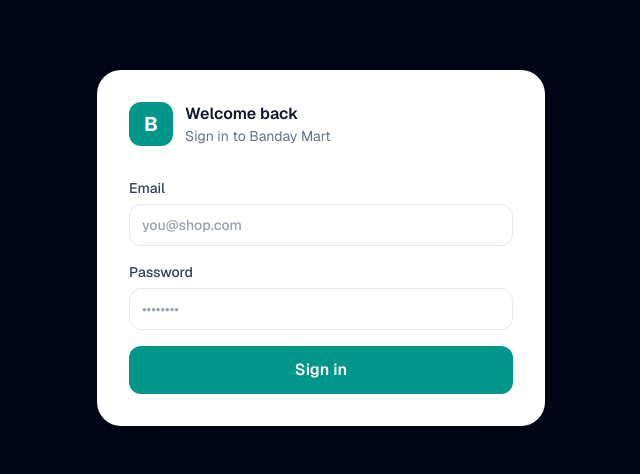
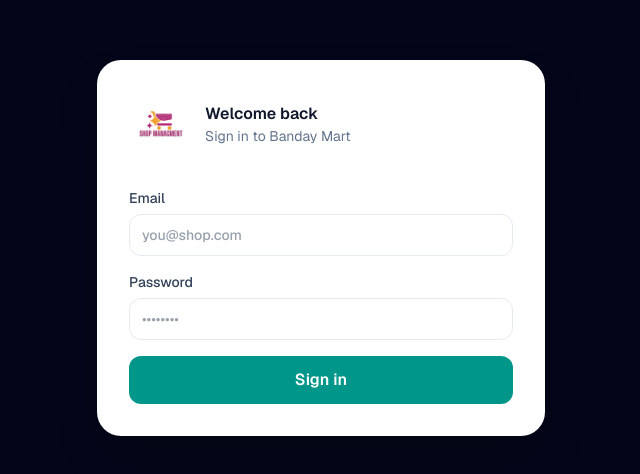
Before and after one commit to banday72/Smart-Shop-Managment, a Next.js app: page /login in a window 1280 px wide. Shown: the part 152-626 px from the top of the page, without its empty margins (319-959 px from the left). Built offline with nearby package versions, Linux system fonts and the light colour scheme.

Commit message:
Add shop management logo
Use the supplied logo in metadata, favicon, dashboard navigation, and login branding.

Co-authored-by: Copilot <223556219+Copilot@users.noreply.github.com>

```diff
--- a/src/app/dashboard/page.tsx
+++ b/src/app/dashboard/page.tsx
@@ -1,4 +1,5 @@
 import Link from "next/link";
+import Image from "next/image";
 import {
   AlertTriangle,
   ArrowDownToLine,
@@ -38,7 +39,7 @@ export default async function DashboardPage() {
     <div className="min-h-screen bg-[#f6f8fb]">
       <aside className="fixed inset-y-0 left-0 hidden w-64 border-r bg-white px-4 py-6 lg:block">
         <div className="mb-9 flex items-center gap-3 px-3">
-          <div className="flex h-10 w-10 items-center justify-center rounded-xl bg-teal-600 text-lg font-bold text-white">B</div>
+          <Image src="/shop-management-logo.png" alt="Shop Management" width={48} height={48} className="h-12 w-12 rounded-xl object-cover" />
           <div><p className="font-semibold text-slate-900">Banday Mart</p><p className="text-xs text-slate-500">Shop management</p></div>
         </div>
         <nav className="space-y-1">
--- a/src/app/layout.tsx
+++ b/src/app/layout.tsx
@@ -13,8 +13,12 @@ const geistMono = Geist_Mono({
 });
 
 export const metadata: Metadata = {
-  title: "Banday Mart | Shop Management",
+  title: "Shop Management | Banday Mart",
   description: "Professional retail shop management and inventory system",
+  icons: {
+    icon: "/shop-management-logo.png",
+    apple: "/shop-management-logo.png",
+  },
 };
 
 export default function RootLayout({ children }: LayoutProps<"/">) {
--- a/src/app/login/page.tsx
+++ b/src/app/login/page.tsx
@@ -1,6 +1,7 @@
 "use client";
 
 import { FormEvent, useState } from "react";
+import Image from "next/image";
 import { useRouter } from "next/navigation";
 import { createClient } from "@/lib/supabase/client";
 
@@ -24,5 +25,5 @@ export default function LoginPage() {
     setLoading(false);
   }
 
-  return <main className="flex min-h-screen items-center justify-center bg-slate-950 px-5"><div className="w-full max-w-md rounded-3xl bg-white p-8 shadow-2xl"><div className="mb-8 flex items-center gap-3"><div className="flex h-11 w-11 items-center justify-center rounded-xl bg-teal-600 text-xl font-bold text-white">B</div><div><h1 className="font-semibold text-slate-900">Welcome back</h1><p className="text-sm text-slate-500">Sign in to Banday Mart</p></div></div><form onSubmit={handleSubmit} className="space-y-4"><label className="block text-sm font-medium text-slate-700">Email<input required name="email" type="email" className="mt-1.5 w-full rounded-xl border px-3 py-2.5" placeholder="you@shop.com" /></label><label className="block text-sm font-medium text-slate-700">Password<input required name="password" type="password" className="mt-1.5 w-full rounded-xl border px-3 py-2.5" placeholder="••••••••" /></label>{error && <p className="rounded-xl bg-rose-50 p-3 text-sm text-rose-700">{error}</p>}<button disabled={loading} className="w-full rounded-xl bg-teal-600 py-3 font-semibold text-white hover:bg-teal-700 disabled:opacity-60">{loading ? "Signing in..." : "Sign in"}</button></form></div></main>;
+  return <main className="flex min-h-screen items-center justify-center bg-slate-950 px-5"><div className="w-full max-w-md rounded-3xl bg-white p-8 shadow-2xl"><div className="mb-8 flex items-center gap-3"><Image src="/shop-management-logo.png" alt="Shop Management" width={64} height={64} className="h-16 w-16 rounded-2xl object-cover" /><div><h1 className="font-semibold text-slate-900">Welcome back</h1><p className="text-sm text-slate-500">Sign in to Banday Mart</p></div></div><form onSubmit={handleSubmit} className="space-y-4"><label className="block text-sm font-medium text-slate-700">Email<input required name="email" type="email" className="mt-1.5 w-full rounded-xl border px-3 py-2.5" placeholder="you@shop.com" /></label><label className="block text-sm font-medium text-slate-700">Password<input required name="password" type="password" className="mt-1.5 w-full rounded-xl border px-3 py-2.5" placeholder="••••••••" /></label>{error && <p className="rounded-xl bg-rose-50 p-3 text-sm text-rose-700">{error}</p>}<button disabled={loading} className="w-full rounded-xl bg-teal-600 py-3 font-semibold text-white hover:bg-teal-700 disabled:opacity-60">{loading ? "Signing in..." : "Sign in"}</button></form></div></main>;
 }
```
Also changed, not shown: public/shop-management-logo.png (added).
